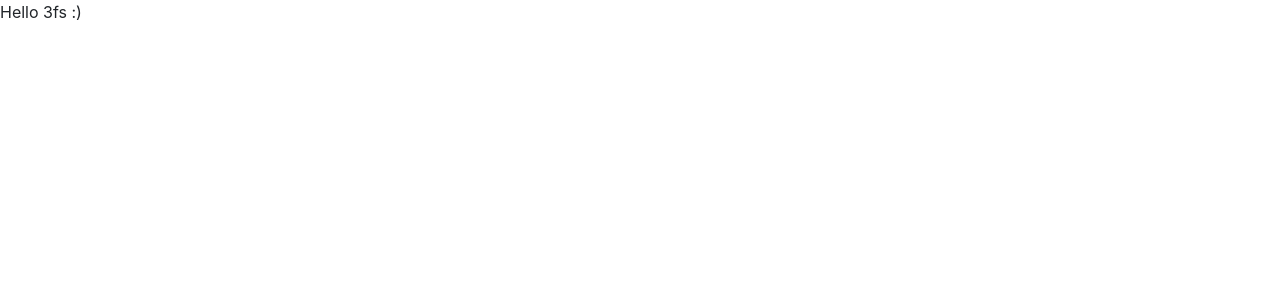
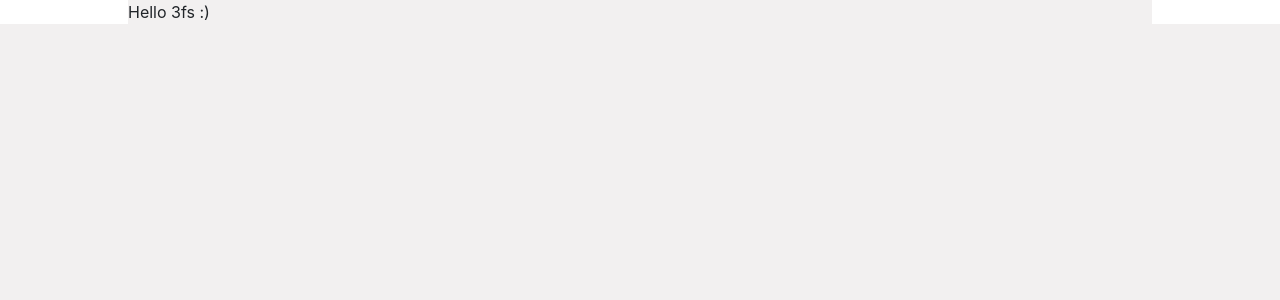
Before and after one commit to ddevedzic1/storage-app-task, a React app: page / in a window 1280 px wide. Shown: the top 300 px of the page. Built offline with nearby package versions, Linux system fonts and the light colour scheme; the HTML template or start-up script is replaced by a standard one.

Commit message:
Set background color and dimensions

```diff
--- a/src/App.css
+++ b/src/App.css
@@ -0,0 +1,9 @@
+html {
+  background-color: #f2f0f0;
+  height: 100vh;
+}
+.app {
+  background-color: #f2f0f0;
+  max-width: 1024px;
+  margin: auto;
+}
```
